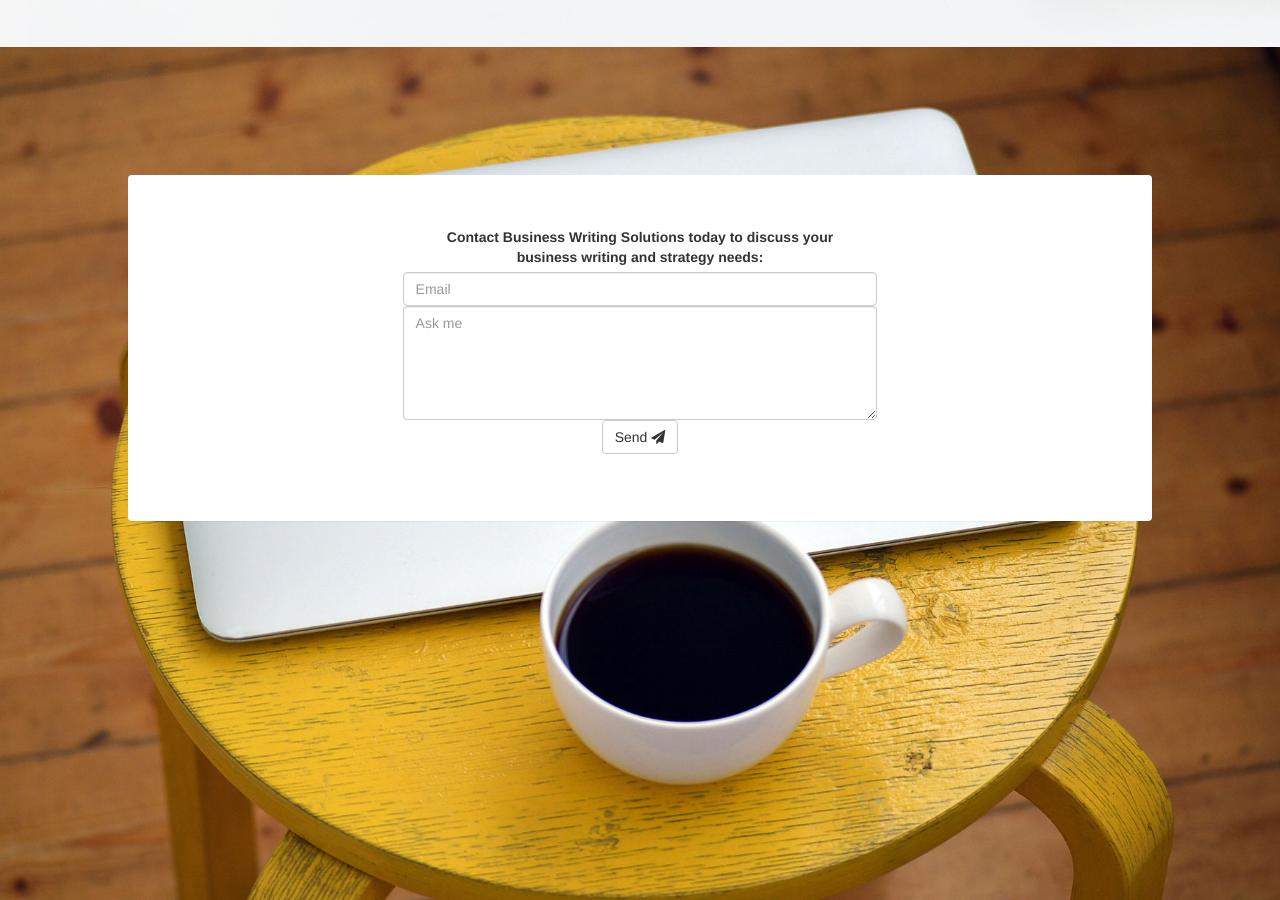
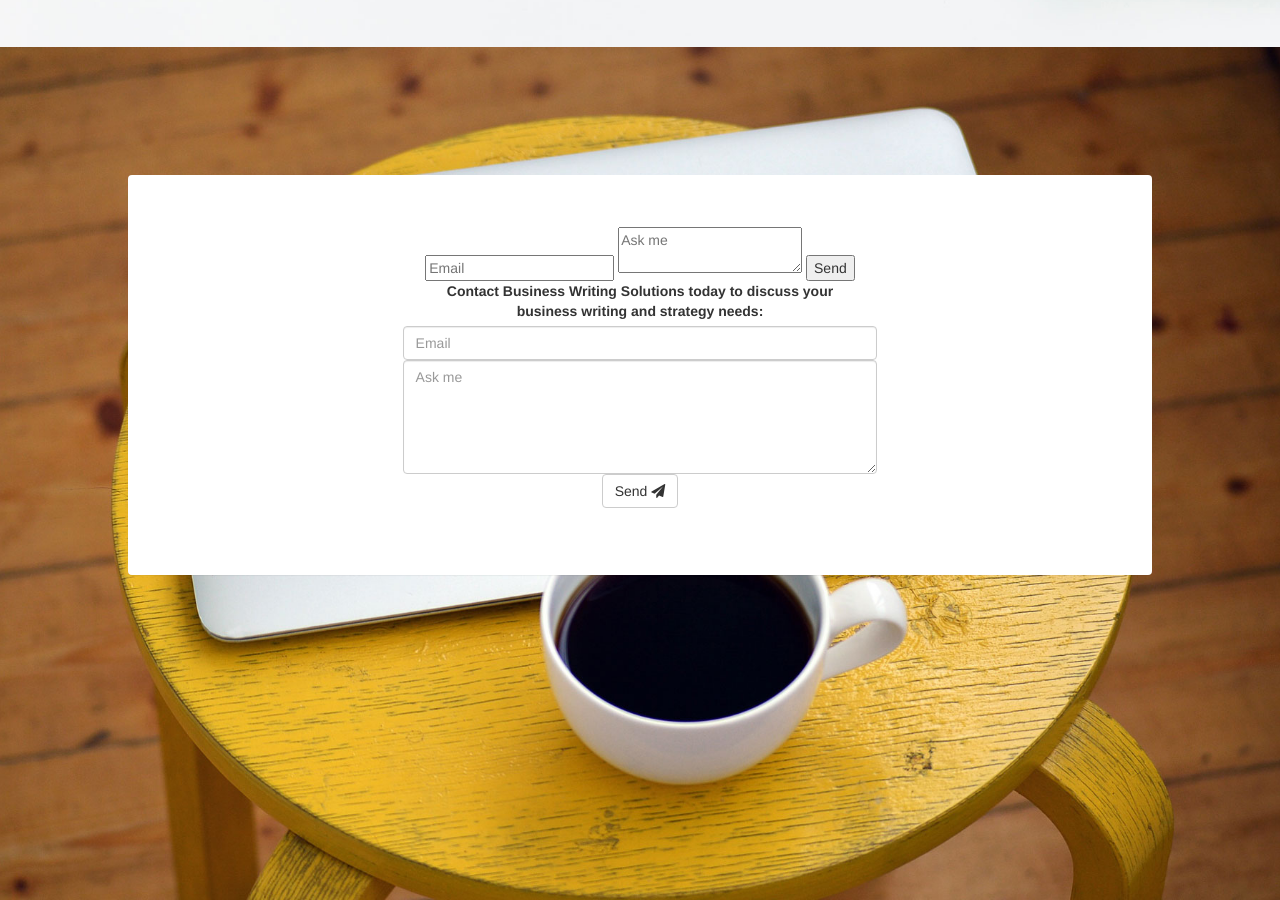
Before and after one commit to kaiewiggins/businesswriting, a Jekyll site: the page built from test.html, in a window 1280 px wide and 900 px high, scrolled down 3553 px. Built offline with Jekyll 4.4.1, drawn with Linux system fonts in a browser that asks for light colours; nearby versions of some CDN libraries.

Commit message:
Update test.html

```diff
--- a/test.html
+++ b/test.html
@@ -129,6 +129,12 @@
     <div class="row">
       <div class="col-sm-3"></div>
       <div class="col-sm-6 col-centered">
+          <form method="POST" action="http://formspree.io/kaie.web@gmail.com">
+  <input type="email" name="email" placeholder="Email">
+  <textarea name="message" placeholder="Ask me"></textarea>
+  <button type="submit">Send</button>
+</form>
+
     <form class="form-horizontal" action="http://formspree.io/kaie.web@gmail.com" method="post" enctype="text/plain">
       <label for="email-input">Contact Business Writing Solutions today to discuss your business writing and strategy needs:</label>
       <div class="form-group">
```
